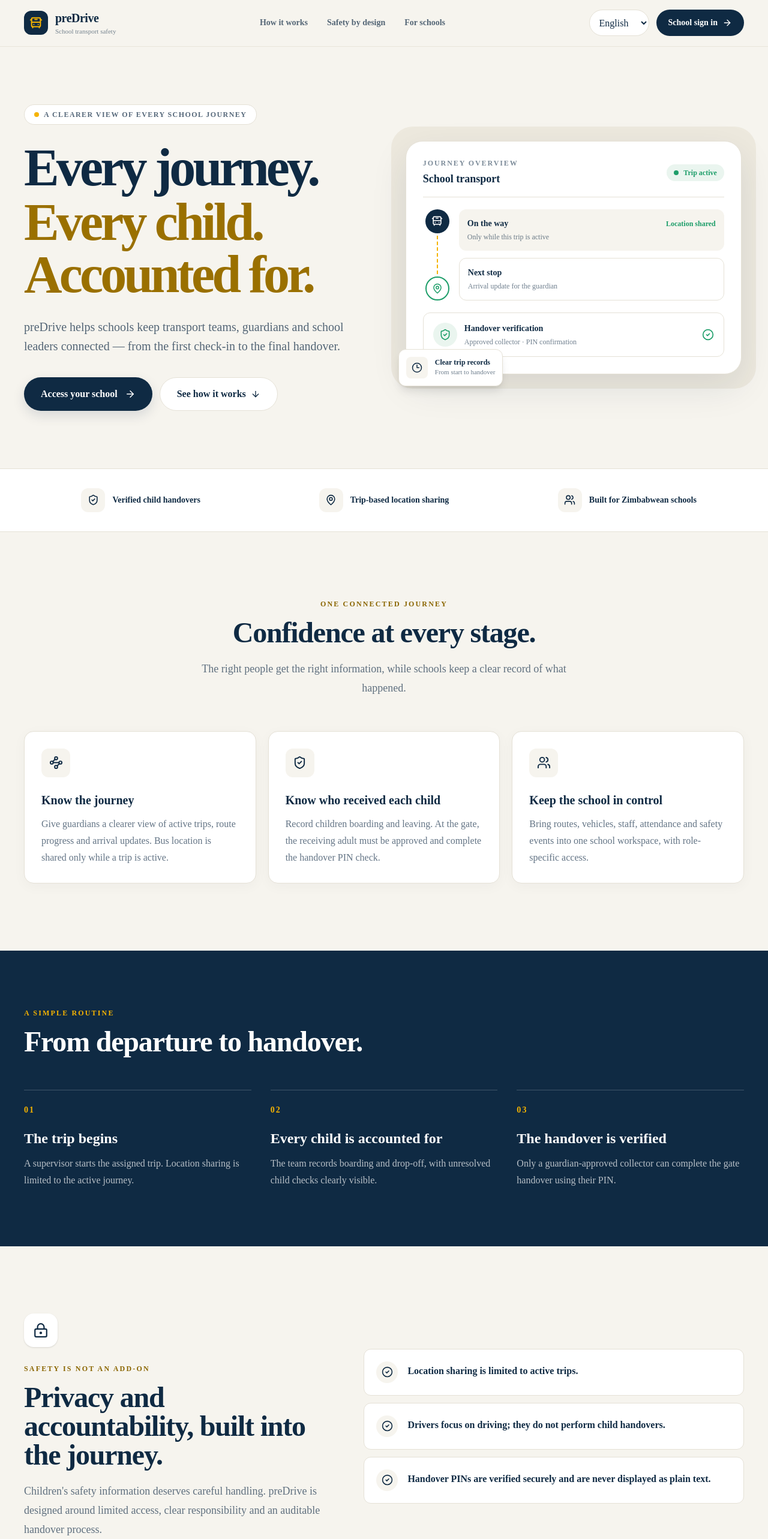
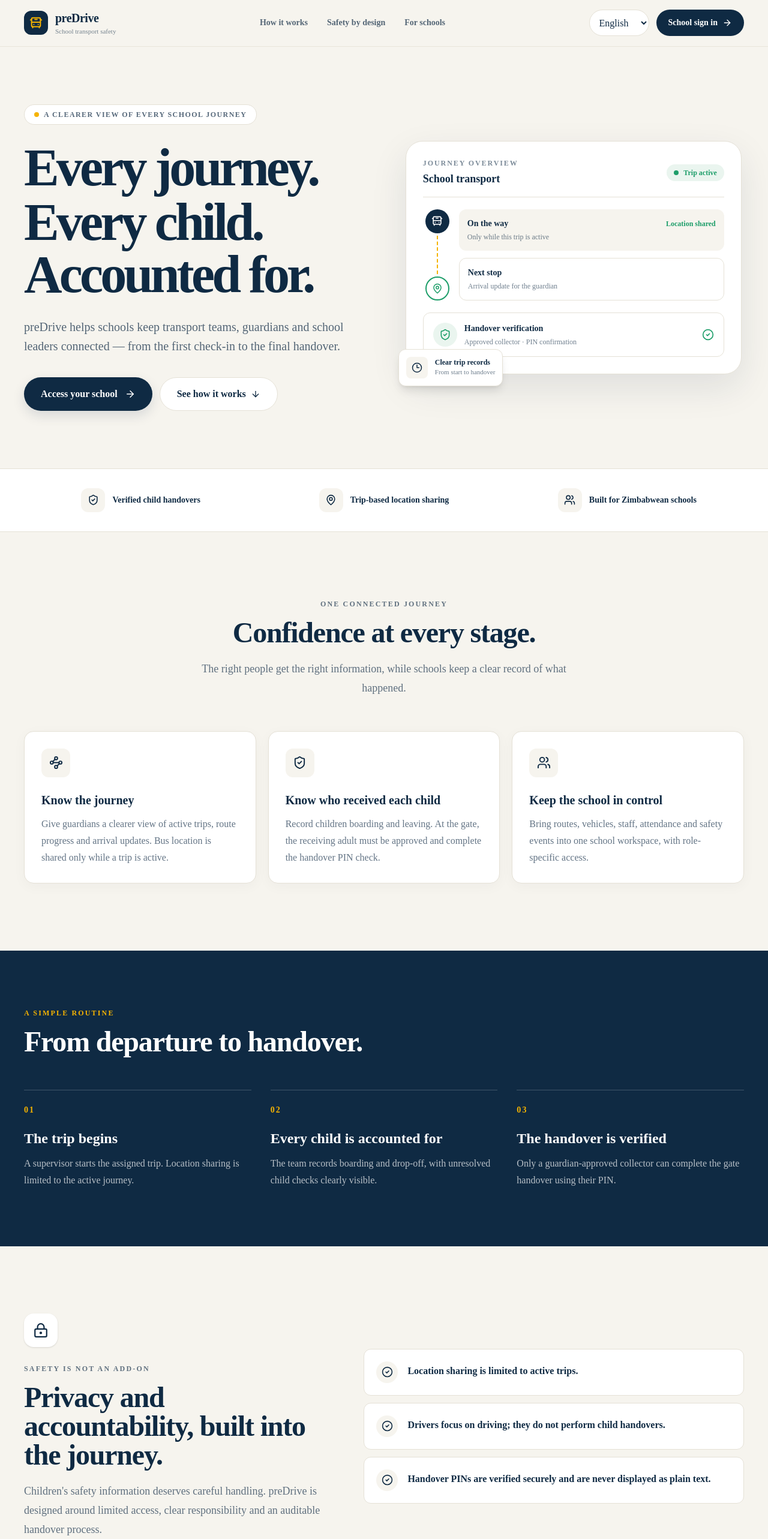
Before and after one commit to tjm650/preDrive, a Next.js app in the folder frontend/web/: page / in a window 1280 px wide. Shown: the top 2566 px of the page at 60% size. Built offline with nearby package versions, Linux system fonts and the light colour scheme.

Commit message:
Align landing colours with design tokens and localize illustration labels

```diff
--- a/frontend/web/components/landing/LandingPage.tsx
+++ b/frontend/web/components/landing/LandingPage.tsx
@@ -10,12 +10,12 @@ import {getLandingCopy} from "./landing-copy";
 const reveal={hidden:{opacity:0,y:18},visible:{opacity:1,y:0,transition:{duration:.48,ease:"easeOut" as const}}};
 function BrandMark(){return <span className="inline-flex h-10 w-10 items-center justify-center rounded-xl bg-ink text-bus-yellow"><BusFront size={22} strokeWidth={2.2}/></span>;}
 function JourneyIllustration({copy}:{copy:ReturnType<typeof getLandingCopy>}){return <div className="relative mx-auto w-full max-w-[560px]" aria-label={copy.illustrationLabel} role="img">
- <div className="absolute -inset-6 rounded-[36px] bg-[#EDE9DE]"/>
+ <div className="absolute -inset-6 rounded-[36px] bg-canvas"/>
  <div className="relative overflow-hidden rounded-[28px] border border-line bg-white p-5 shadow-[0_22px_60px_rgba(15,42,67,.10)] sm:p-7">
-  <div className="flex items-center justify-between gap-3 border-b border-line pb-4"><div><p className="text-xs font-bold uppercase tracking-[.16em] text-ink/55">{copy.illustrationTitle}</p><p className="mt-1 font-display text-lg font-bold">School transport</p></div><span className="inline-flex items-center gap-2 rounded-full bg-[#EAF5EF] px-3 py-1.5 text-xs font-bold text-success"><span className="h-2 w-2 rounded-full bg-success"/>{copy.tripActive}</span></div>
+  <div className="flex items-center justify-between gap-3 border-b border-line pb-4"><div><p className="text-xs font-bold uppercase tracking-[.16em] text-ink/55">{copy.illustrationTitle}</p><p className="mt-1 font-display text-lg font-bold">{copy.illustrationProductTitle}</p></div><span className="inline-flex items-center gap-2 rounded-full bg-[#EAF5EF] px-3 py-1.5 text-xs font-bold text-success"><span className="h-2 w-2 rounded-full bg-success"/>{copy.tripActive}</span></div>
   <div className="relative mt-5 grid grid-cols-[48px_1fr] gap-3">
    <div className="relative flex flex-col items-center"><span className="z-10 flex h-10 w-10 items-center justify-center rounded-full bg-ink text-white"><BusFront size={19}/></span><span className="my-1 h-16 w-px border-l-2 border-dashed border-bus-yellow"/><span className="z-10 flex h-10 w-10 items-center justify-center rounded-full border-2 border-success bg-white text-success"><MapPin size={18}/></span></div>
-   <div className="grid gap-3"><div className="rounded-xl bg-canvas p-3.5"><div className="flex items-center justify-between gap-2"><p className="text-sm font-bold">On the way</p><span className="text-xs font-semibold text-success">{copy.locationShared}</span></div><p className="mt-1 text-xs text-ink/60">{copy.onlyActiveTrip}</p></div><div className="rounded-xl border border-line p-3.5"><p className="text-sm font-bold">{copy.nextStop}</p><p className="mt-1 text-xs text-ink/60">{copy.arrivalUpdate}</p></div></div>
+   <div className="grid gap-3"><div className="rounded-xl bg-canvas p-3.5"><div className="flex items-center justify-between gap-2"><p className="text-sm font-bold">{copy.onTheWay}</p><span className="text-xs font-semibold text-success">{copy.locationShared}</span></div><p className="mt-1 text-xs text-ink/60">{copy.onlyActiveTrip}</p></div><div className="rounded-xl border border-line p-3.5"><p className="text-sm font-bold">{copy.nextStop}</p><p className="mt-1 text-xs text-ink/60">{copy.arrivalUpdate}</p></div></div>
   </div>
   <div className="mt-5 rounded-xl border border-line p-4"><div className="flex items-center gap-3"><span className="flex h-10 w-10 items-center justify-center rounded-full bg-[#EAF5EF] text-success"><ShieldCheck size={20}/></span><div className="min-w-0 flex-1"><p className="text-sm font-bold">{copy.handoverVerification}</p><p className="mt-1 text-xs text-ink/60">{copy.approvedCollectorPin}</p></div><CheckCircle2 className="text-success" size={20}/></div></div>
  </div>
@@ -36,14 +36,14 @@ export function LandingPage(){
   {menuOpen?<div id="mobile-navigation" className="border-t border-line bg-white px-5 py-4 md:hidden"><nav className="grid gap-1" aria-label={copy.mobileNavigationLabel}><a onClick={()=>setMenuOpen(false)} className="rounded-lg px-3 py-3 text-sm font-semibold" href="#how-it-works">{copy.navHow}</a><a onClick={()=>setMenuOpen(false)} className="rounded-lg px-3 py-3 text-sm font-semibold" href="#safety">{copy.navSafety}</a><a onClick={()=>setMenuOpen(false)} className="rounded-lg px-3 py-3 text-sm font-semibold" href="#schools">{copy.navForSchools}</a><div className="grid grid-cols-2 gap-3 pt-3"><label className="grid gap-1 text-xs font-semibold" htmlFor="mobile-language">{copy.languageLabel}<select id="mobile-language" value={language} onChange={event=>changeLanguage(event.target.value)} className="min-h-11 rounded-lg border border-line bg-white px-2 text-sm"><option value="en">English</option><option value="sn">Shona</option><option value="nd">Ndebele</option></select></label><Link href="/signin" className="mt-4 flex min-h-11 items-center justify-center rounded-full bg-ink px-4 text-sm font-bold text-white">{copy.signIn}</Link></div></nav></div>:null}
   </header>
   <section className="relative mx-auto grid max-w-7xl items-center gap-14 px-5 pb-24 pt-16 sm:px-8 sm:pt-20 lg:min-h-[690px] lg:grid-cols-[1.02fr_.98fr] lg:gap-10 lg:px-10 lg:py-24">
-   <div className="relative z-10"><motion.div {...(reduceMotion?{}:{initial:{opacity:0,y:14},animate:{opacity:1,y:0},transition:{duration:.5}})}><span className="inline-flex items-center gap-2 rounded-full border border-line bg-white px-4 py-2 text-xs font-bold uppercase tracking-[.12em] text-ink/70"><span className="h-2 w-2 rounded-full bg-bus-yellow"/>{copy.eyebrow}</span><h1 className="mt-7 max-w-2xl font-display text-[clamp(2.9rem,7vw,5.5rem)] font-extrabold leading-[.99] tracking-[-.055em]">{copy.headline}<span className="mt-1 block text-[#9A7000]">{copy.headlineAccent}</span></h1><p className="mt-7 max-w-xl text-lg leading-8 text-ink/70 sm:text-xl">{copy.intro}</p><div className="mt-9 flex flex-col gap-3 sm:flex-row"><Link href="/signin" className="inline-flex min-h-14 items-center justify-center gap-3 rounded-full bg-ink px-7 text-base font-bold text-white shadow-[0_8px_20px_rgba(15,42,67,.13)] transition-all duration-200 hover:-translate-y-0.5 hover:bg-[#173B5C]">{copy.primaryAction}<ArrowRight size={18}/></Link><a href="#how-it-works" className="inline-flex min-h-14 items-center justify-center gap-2 rounded-full border border-line bg-white px-7 text-base font-bold text-ink transition-colors hover:bg-[#F0EEE7]">{copy.secondaryAction}<ArrowDown size={16}/></a></div></motion.div></div>
+   <div className="relative z-10"><motion.div {...(reduceMotion?{}:{initial:{opacity:0,y:14},animate:{opacity:1,y:0},transition:{duration:.5}})}><span className="inline-flex items-center gap-2 rounded-full border border-line bg-white px-4 py-2 text-xs font-bold uppercase tracking-[.12em] text-ink/70"><span className="h-2 w-2 rounded-full bg-bus-yellow"/>{copy.eyebrow}</span><h1 className="mt-7 max-w-2xl font-display text-[clamp(2.9rem,7vw,5.5rem)] font-extrabold leading-[.99] tracking-[-.055em]">{copy.headline}<span className="mt-1 block text-ink">{copy.headlineAccent}</span></h1><p className="mt-7 max-w-xl text-lg leading-8 text-ink/70 sm:text-xl">{copy.intro}</p><div className="mt-9 flex flex-col gap-3 sm:flex-row"><Link href="/signin" className="inline-flex min-h-14 items-center justify-center gap-3 rounded-full bg-ink px-7 text-base font-bold text-white shadow-[0_8px_20px_rgba(15,42,67,.13)] transition-all duration-200 hover:-translate-y-0.5 hover:bg-[#173B5C]">{copy.primaryAction}<ArrowRight size={18}/></Link><a href="#how-it-works" className="inline-flex min-h-14 items-center justify-center gap-2 rounded-full border border-line bg-white px-7 text-base font-bold text-ink transition-colors hover:bg-[#F0EEE7]">{copy.secondaryAction}<ArrowDown size={16}/></a></div></motion.div></div>
    <motion.div {...(reduceMotion?{}:{initial:{opacity:0,scale:.97},animate:{opacity:1,scale:1},transition:{duration:.65,delay:.12}})}><JourneyIllustration copy={copy}/></motion.div>
   </section>
   <section className="border-y border-line bg-white"><div className="mx-auto grid max-w-7xl gap-4 px-5 py-6 sm:grid-cols-3 sm:px-8 lg:px-10">{[{icon:ShieldCheck,label:copy.proofOne},{icon:MapPin,label:copy.proofTwo},{icon:Users,label:copy.proofThree}].map(item=><div key={item.label} className="flex items-center gap-3 py-2 sm:justify-center"><span className="flex h-10 w-10 items-center justify-center rounded-xl bg-canvas text-ink"><item.icon size={19}/></span><span className="text-sm font-bold">{item.label}</span></div>)}</div></section>
-  <section id="how-it-works" className="scroll-mt-10 mx-auto max-w-7xl px-5 py-24 sm:px-8 lg:px-10 lg:py-28"><motion.div {...motionProps} className="mx-auto max-w-2xl text-center"><p className="text-xs font-extrabold uppercase tracking-[.18em] text-[#8A6500]">{copy.sectionEyebrow}</p><h2 className="mt-4 font-display text-4xl font-extrabold tracking-tight sm:text-5xl">{copy.sectionTitle}</h2><p className="mt-5 text-lg leading-8 text-ink/65">{copy.sectionIntro}</p></motion.div><div className="mt-14 grid gap-5 md:grid-cols-3">{[{icon:Waypoints,title:copy.journeyTitle,body:copy.journeyBody},{icon:ShieldCheck,title:copy.handoverTitle,body:copy.handoverBody},{icon:Users,title:copy.schoolTitle,body:copy.schoolBody}].map((item,index)=><motion.article key={item.title} {...motionProps} transition={reduceMotion?undefined:{...reveal.visible.transition,delay:index*.08}} className="rounded-2xl border border-line bg-white p-7 shadow-[0_5px_22px_rgba(15,42,67,.035)]"><span className="flex h-12 w-12 items-center justify-center rounded-xl bg-canvas text-ink"><item.icon size={23}/></span><h3 className="mt-6 font-display text-xl font-bold">{item.title}</h3><p className="mt-3 text-base leading-7 text-ink/65">{item.body}</p></motion.article>)}</div></section>
+  <section id="how-it-works" className="scroll-mt-10 mx-auto max-w-7xl px-5 py-24 sm:px-8 lg:px-10 lg:py-28"><motion.div {...motionProps} className="mx-auto max-w-2xl text-center"><p className="text-xs font-extrabold uppercase tracking-[.18em] text-ink/65">{copy.sectionEyebrow}</p><h2 className="mt-4 font-display text-4xl font-extrabold tracking-tight sm:text-5xl">{copy.sectionTitle}</h2><p className="mt-5 text-lg leading-8 text-ink/65">{copy.sectionIntro}</p></motion.div><div className="mt-14 grid gap-5 md:grid-cols-3">{[{icon:Waypoints,title:copy.journeyTitle,body:copy.journeyBody},{icon:ShieldCheck,title:copy.handoverTitle,body:copy.handoverBody},{icon:Users,title:copy.schoolTitle,body:copy.schoolBody}].map((item,index)=><motion.article key={item.title} {...motionProps} transition={reduceMotion?undefined:{...reveal.visible.transition,delay:index*.08}} className="rounded-2xl border border-line bg-white p-7 shadow-[0_5px_22px_rgba(15,42,67,.035)]"><span className="flex h-12 w-12 items-center justify-center rounded-xl bg-canvas text-ink"><item.icon size={23}/></span><h3 className="mt-6 font-display text-xl font-bold">{item.title}</h3><p className="mt-3 text-base leading-7 text-ink/65">{item.body}</p></motion.article>)}</div></section>
   <section className="bg-ink text-white"><div className="mx-auto max-w-7xl px-5 py-24 sm:px-8 lg:px-10"><motion.div {...motionProps} className="max-w-2xl"><p className="text-xs font-extrabold uppercase tracking-[.18em] text-bus-yellow">{copy.stepsEyebrow}</p><h2 className="mt-4 font-display text-4xl font-extrabold tracking-tight sm:text-5xl">{copy.stepsTitle}</h2></motion.div><div className="mt-14 grid gap-8 md:grid-cols-3">{[{number:"01",title:copy.stepOneTitle,body:copy.stepOneBody},{number:"02",title:copy.stepTwoTitle,body:copy.stepTwoBody},{number:"03",title:copy.stepThreeTitle,body:copy.stepThreeBody}].map((item,index)=><motion.article key={item.number} {...motionProps} className="border-t border-white/20 pt-5"><span className="font-display text-sm font-bold tracking-[.15em] text-bus-yellow">{item.number}</span><h3 className="mt-5 font-display text-2xl font-bold">{item.title}</h3><p className="mt-3 max-w-sm text-base leading-7 text-white/70">{item.body}</p></motion.article>)}</div></div></section>
-  <section id="safety" className="scroll-mt-10 mx-auto grid max-w-7xl items-center gap-12 px-5 py-24 sm:px-8 lg:grid-cols-[.9fr_1.1fr] lg:px-10 lg:py-28"><motion.div {...motionProps}><span className="flex h-14 w-14 items-center justify-center rounded-2xl bg-white text-ink shadow-sm"><LockKeyhole size={26}/></span><p className="mt-7 text-xs font-extrabold uppercase tracking-[.18em] text-[#8A6500]">{copy.privacyEyebrow}</p><h2 className="mt-4 max-w-xl font-display text-4xl font-extrabold tracking-tight sm:text-5xl">{copy.privacyTitle}</h2><p className="mt-5 text-lg leading-8 text-ink/65">{copy.privacyBody}</p></motion.div><div className="grid gap-3">{[copy.privacyPointOne,copy.privacyPointTwo,copy.privacyPointThree].map((item,index)=><motion.div key={item} {...motionProps} className="flex items-start gap-4 rounded-xl border border-line bg-white p-5"><span className="flex h-9 w-9 shrink-0 items-center justify-center rounded-full bg-canvas text-ink"><CheckCircle2 size={19}/></span><p className="pt-1 text-base font-semibold leading-6">{item}</p></motion.div>)}</div></section>
-  <section id="schools" className="scroll-mt-10 border-y border-line bg-[#EFEBE0]"><div className="mx-auto grid max-w-7xl gap-12 px-5 py-24 sm:px-8 lg:grid-cols-[.9fr_1.1fr] lg:items-center lg:px-10"><motion.div {...motionProps}><p className="text-xs font-extrabold uppercase tracking-[.18em] text-[#8A6500]">{copy.localEyebrow}</p><h2 className="mt-4 font-display text-4xl font-extrabold tracking-tight sm:text-5xl">{copy.localTitle}</h2><p className="mt-5 text-lg leading-8 text-ink/65">{copy.localBody}</p></motion.div><div className="grid gap-3">{[{icon:Globe2,text:copy.localPointOne},{icon:CheckCircle2,text:copy.localPointTwo},{icon:Users,text:copy.localPointThree}].map(item=><div key={item.text} className="flex items-start gap-4 rounded-xl border border-line bg-white p-5"><span className="flex h-10 w-10 shrink-0 items-center justify-center rounded-lg bg-canvas"><item.icon size={20}/></span><p className="pt-1 text-base font-semibold leading-6">{item.text}</p></div>)}</div></div></section>
+  <section id="safety" className="scroll-mt-10 mx-auto grid max-w-7xl items-center gap-12 px-5 py-24 sm:px-8 lg:grid-cols-[.9fr_1.1fr] lg:px-10 lg:py-28"><motion.div {...motionProps}><span className="flex h-14 w-14 items-center justify-center rounded-2xl bg-white text-ink shadow-sm"><LockKeyhole size={26}/></span><p className="mt-7 text-xs font-extrabold uppercase tracking-[.18em] text-ink/65">{copy.privacyEyebrow}</p><h2 className="mt-4 max-w-xl font-display text-4xl font-extrabold tracking-tight sm:text-5xl">{copy.privacyTitle}</h2><p className="mt-5 text-lg leading-8 text-ink/65">{copy.privacyBody}</p></motion.div><div className="grid gap-3">{[copy.privacyPointOne,copy.privacyPointTwo,copy.privacyPointThree].map((item,index)=><motion.div key={item} {...motionProps} className="flex items-start gap-4 rounded-xl border border-line bg-white p-5"><span className="flex h-9 w-9 shrink-0 items-center justify-center rounded-full bg-canvas text-ink"><CheckCircle2 size={19}/></span><p className="pt-1 text-base font-semibold leading-6">{item}</p></motion.div>)}</div></section>
+  <section id="schools" className="scroll-mt-10 border-y border-line bg-canvas"><div className="mx-auto grid max-w-7xl gap-12 px-5 py-24 sm:px-8 lg:grid-cols-[.9fr_1.1fr] lg:items-center lg:px-10"><motion.div {...motionProps}><p className="text-xs font-extrabold uppercase tracking-[.18em] text-ink/65">{copy.localEyebrow}</p><h2 className="mt-4 font-display text-4xl font-extrabold tracking-tight sm:text-5xl">{copy.localTitle}</h2><p className="mt-5 text-lg leading-8 text-ink/65">{copy.localBody}</p></motion.div><div className="grid gap-3">{[{icon:Globe2,text:copy.localPointOne},{icon:CheckCircle2,text:copy.localPointTwo},{icon:Users,text:copy.localPointThree}].map(item=><div key={item.text} className="flex items-start gap-4 rounded-xl border border-line bg-white p-5"><span className="flex h-10 w-10 shrink-0 items-center justify-center rounded-lg bg-canvas"><item.icon size={20}/></span><p className="pt-1 text-base font-semibold leading-6">{item.text}</p></div>)}</div></div></section>
   <section className="mx-auto max-w-7xl px-5 py-24 text-center sm:px-8 lg:px-10"><motion.div {...motionProps} className="mx-auto max-w-3xl rounded-[28px] border border-line bg-white px-6 py-14 shadow-[0_10px_38px_rgba(15,42,67,.06)] sm:px-12"><p className="mx-auto flex h-12 w-12 items-center justify-center rounded-xl bg-canvas"><BusFront size={24}/></p><h2 className="mt-6 font-display text-3xl font-extrabold tracking-tight sm:text-4xl">{copy.closingTitle}</h2><p className="mx-auto mt-4 max-w-xl text-base leading-7 text-ink/65">{copy.closingBody}</p><Link href="/signin" className="mt-8 inline-flex min-h-12 items-center justify-center gap-2 rounded-full bg-ink px-6 text-sm font-bold text-white transition-colors hover:bg-[#173B5C]">{copy.closingAction}<ChevronRight size={17}/></Link></motion.div></section>
   <footer className="border-t border-line bg-white"><div className="mx-auto flex max-w-7xl flex-col gap-5 px-5 py-8 sm:px-8 md:flex-row md:items-center md:justify-between lg:px-10"><Link href="/" className="flex items-center gap-3"><BrandMark/><span className="font-display text-lg font-extrabold">preDrive</span></Link><p className="text-sm text-ink/60">{copy.footerLine}</p><Link href="/signin" className="inline-flex min-h-11 items-center gap-2 text-sm font-bold text-ink hover:underline">{copy.footerSignIn}<ArrowRight size={15}/></Link></div><div className="border-t border-line px-5 py-4 text-center text-xs text-ink/50">© {new Date().getFullYear()} preDrive</div></footer>
  </main></>;
```
